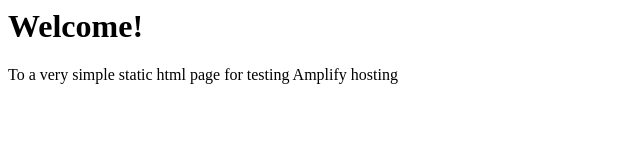
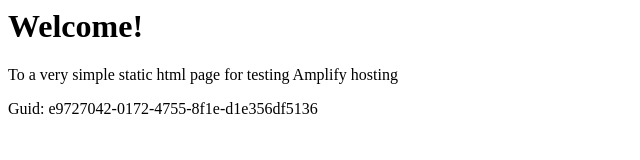
Before and after one commit to aws-aemilia-syd/Github-PR-Commit-Integration-Test-DoNotTouch-Gith-OKSLNVO2-v1-preprod-ap-southeast-2, a website: page src/index.html in a window 1280 px wide. Shown: the whole page, without its empty margins (0-640 px from the left). Drawn offline with Linux system fonts and the light colour scheme.

Commit message:
commit from integ tests

```diff
--- a/src/index.html
+++ b/src/index.html
@@ -1,3 +1,5 @@
+
+
 <html lang="en">
 
 <head>
@@ -10,6 +12,6 @@
 <body>
     <h1>Welcome!</h1>
     <p>To a very simple static html page for testing Amplify hosting</p>
-</body>
+    <p>Guid: e9727042-0172-4755-8f1e-d1e356df5136</p></body>
 
 </html>
```
